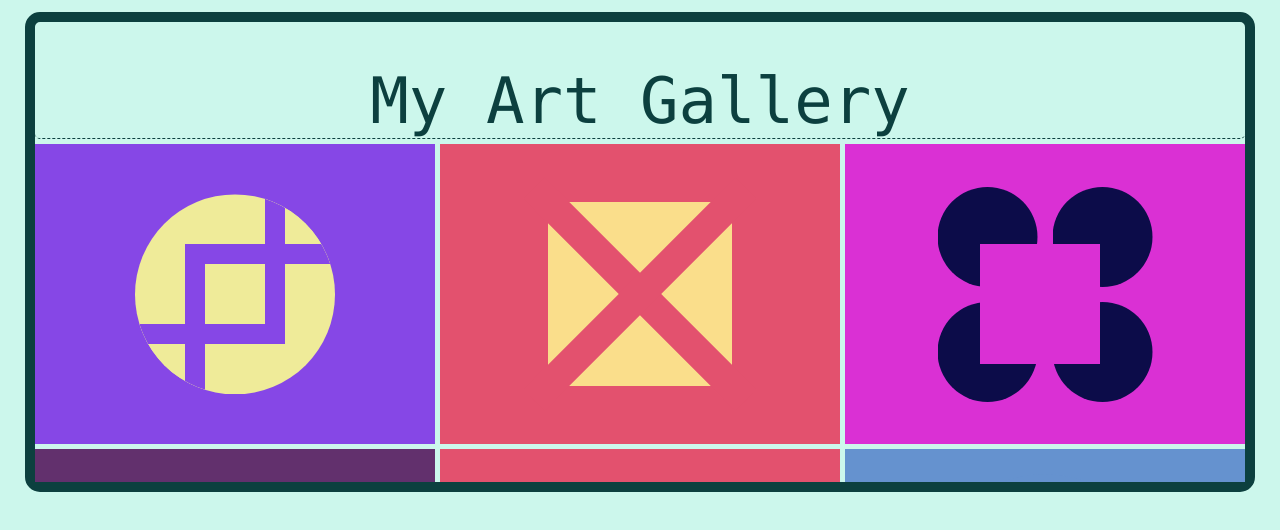
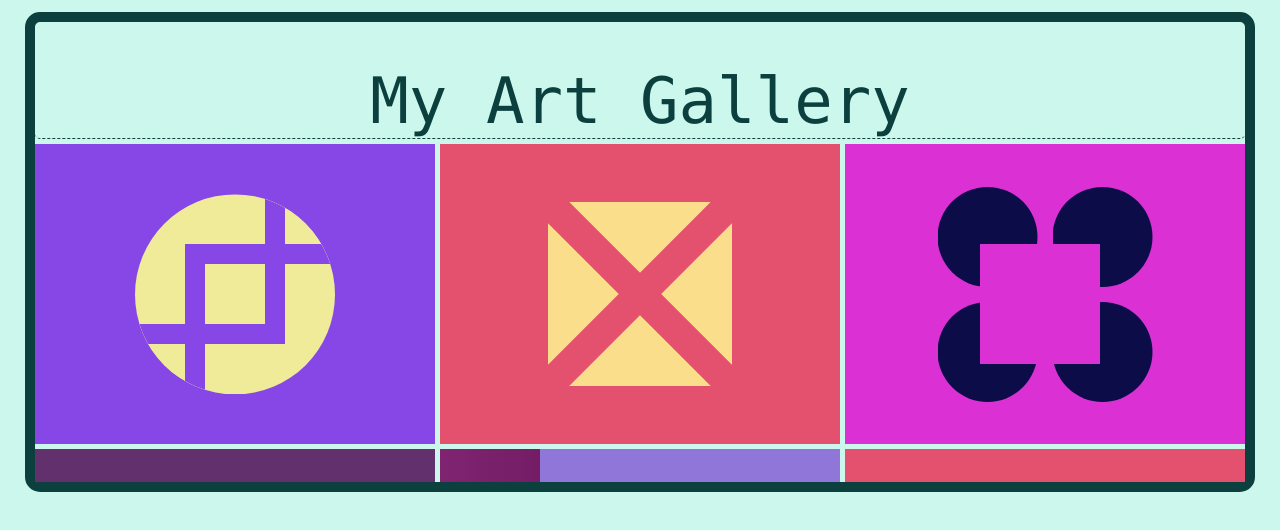
Before and after one commit to mdsameershaikh/css-battle, a Vue app: page / in a window 1280 px wide. Shown: the top 530 px of the page. Built offline with nearby package versions, Linux system fonts and the light colour scheme.

Commit message:
added new design

```diff
--- /dev/null
+++ b/src/battles/bt-thirteen.vue
@@ -0,0 +1,37 @@
+<template>
+    <div class="battle">
+        <div id='a' />
+        <div id='b' />
+    </div>
+</template>
+<script>
+import '../common.css'
+export default {
+    name: 'battle-thirteen',
+}
+
+
+</script>
+<style scoped >
+.battle {
+    background: linear-gradient(to right, #802471, #4F0843)
+}
+
+#a {
+    position: absolute;
+    top: 0px;
+    right: 0px;
+    width: 300px;
+    height: 100px;
+    background: #9076D8;
+}
+
+#b {
+    position: absolute;
+    bottom: 0px;
+    left: 0px;
+    width: 300px;
+    height: 100px;
+    background: #9076D8;
+}
+</style>
--- a/src/components/card-lists.vue
+++ b/src/components/card-lists.vue
@@ -10,6 +10,7 @@
             <battle-twelve />
             <battle-three />
             <battle-five />
+            <battle-thirteen />
             <battle-ten />
             <battle-six />
             <battle-eleven />
@@ -38,6 +39,7 @@ import BattleNine from '@/battles/bt-nine.vue'
 import BattleTen from '@/battles/bt-ten.vue'
 import BattleEleven from '@/battles/bt-eleven.vue'
 import BattleTwelve from '@/battles/bt-twelve.vue'
+import BattleThirteen from '@/battles/bt-thirteen.vue'
 export default {
 
     name: 'card-lists',
@@ -53,7 +55,8 @@ export default {
         'battle-nine': BattleNine,
         'battle-ten': BattleTen,
         'battle-eleven': BattleEleven,
-        'battle-twelve': BattleTwelve
+        'battle-twelve': BattleTwelve,
+        'battle-thirteen': BattleThirteen
 
 
     },
```
